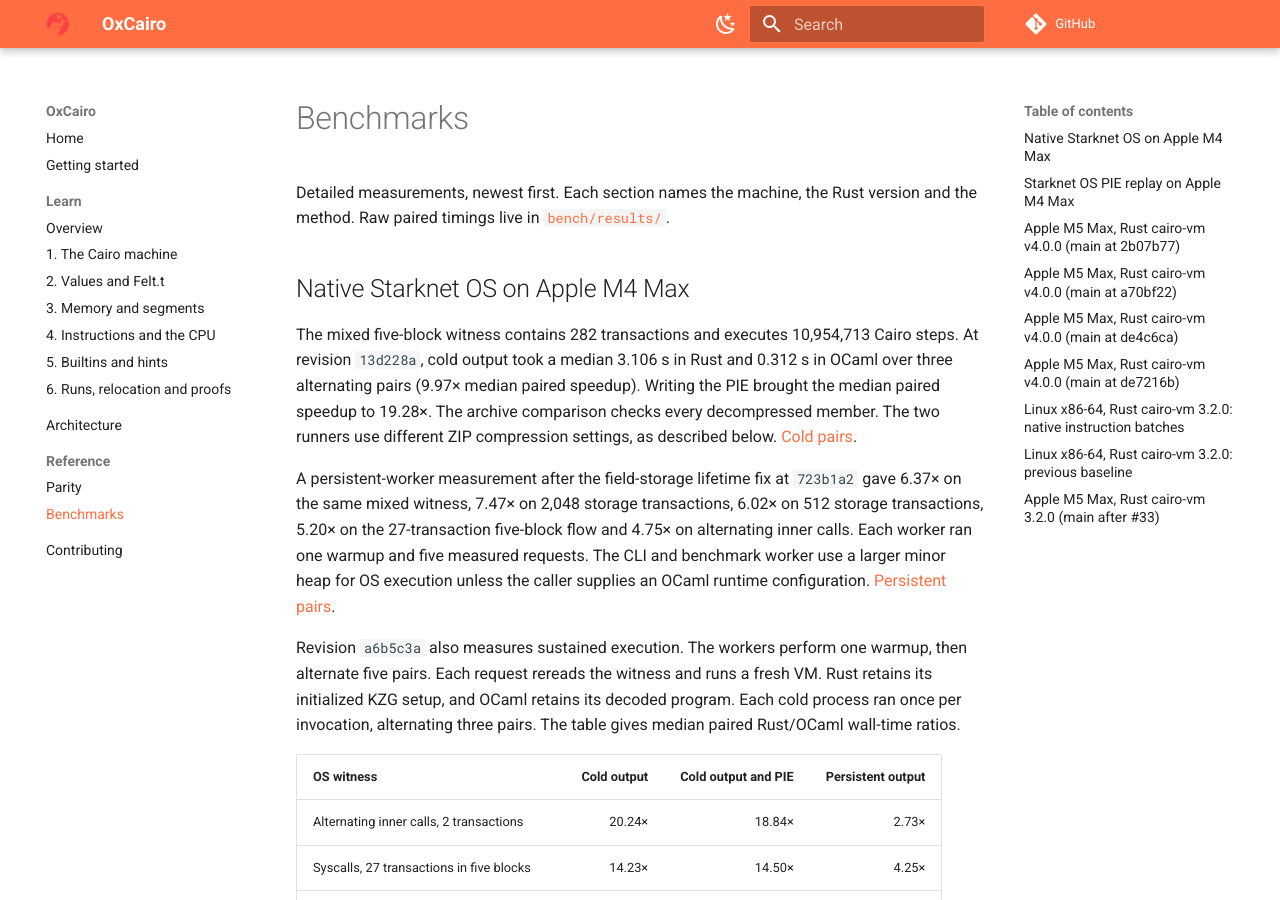
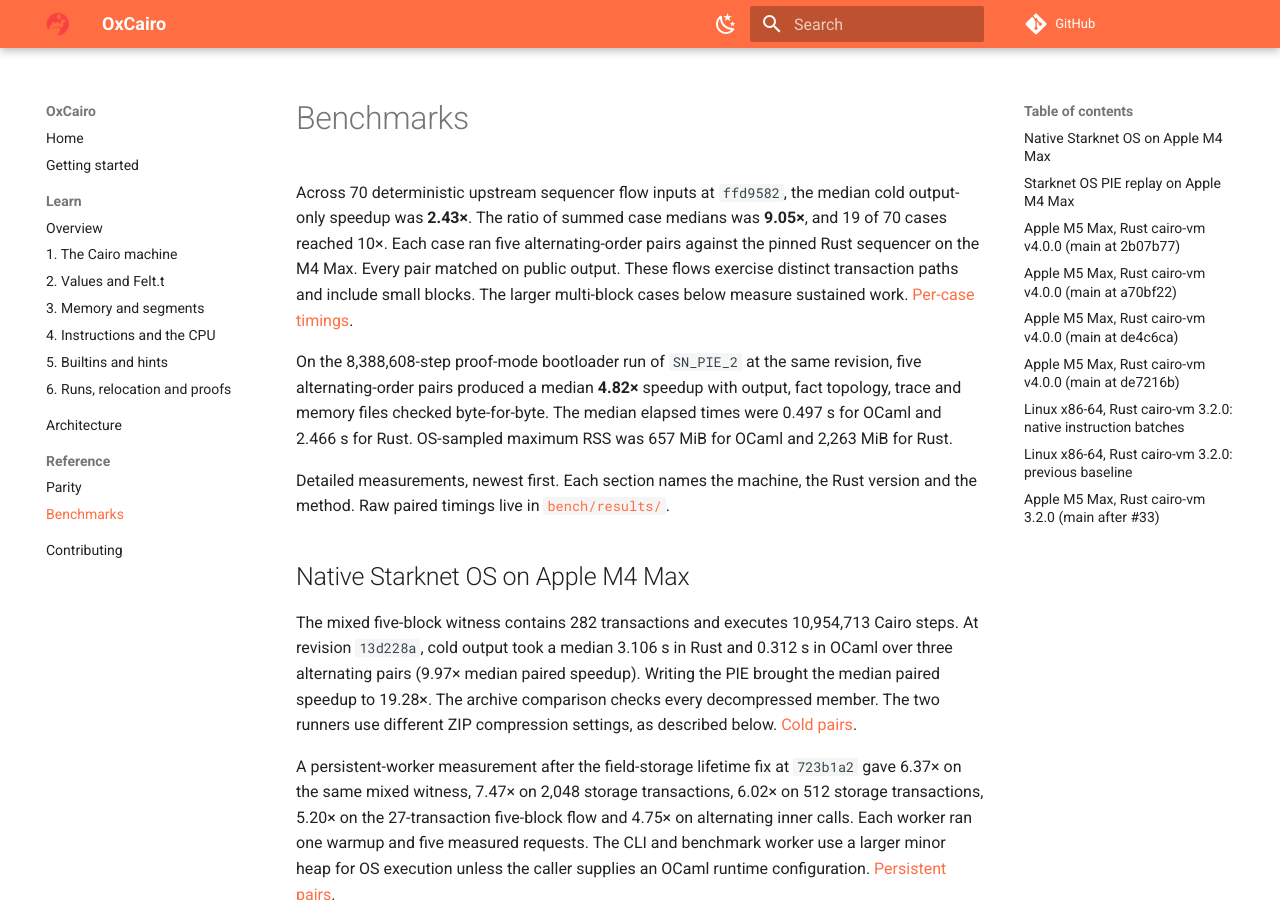
Before and after one commit to teddyjfpender/cairo-vm-ocaml, an MkDocs documentation site: the page built from docs/benchmarks.md, in a window 1280 px wide and 900 px high. Built offline with MkDocs 1.6.1 and Material for MkDocs 9.7.7, drawn with Linux system fonts in a browser that asks for light colours; comment, search, counter and statistics services are not loaded.

Commit message:
Measure native execution on 70 independent sequencer flows and the large bootloader

```diff
--- a/docs/benchmarks.md
+++ b/docs/benchmarks.md
@@ -1,4 +1,8 @@
 # Benchmarks
+
+Across 70 deterministic upstream sequencer flow inputs at `ffd9582`, the median cold output-only speedup was **2.43×**. The ratio of summed case medians was **9.05×**, and 19 of 70 cases reached 10×. Each case ran five alternating-order pairs against the pinned Rust sequencer on the M4 Max. Every pair matched on public output. These flows exercise distinct transaction paths and include small blocks. The larger multi-block cases below measure sustained work. [Per-case timings](../bench/results/native-os-upstream-cold-m4-max.csv).
+
+On the 8,388,608-step proof-mode bootloader run of `SN_PIE_2` at the same revision, five alternating-order pairs produced a median **4.82×** speedup with output, fact topology, trace and memory files checked byte-for-byte. The median elapsed times were 0.497 s for OCaml and 2.466 s for Rust. OS-sampled maximum RSS was 657 MiB for OCaml and 2,263 MiB for Rust.
 
 Detailed measurements, newest first. Each section names the machine, the Rust version
 and the method. Raw paired timings live in [`bench/results/`](https://github.com/teddyjfpender/cairo-vm-ocaml/blob/main/bench/results/).
```
Also changed, not shown: 1 other file.
